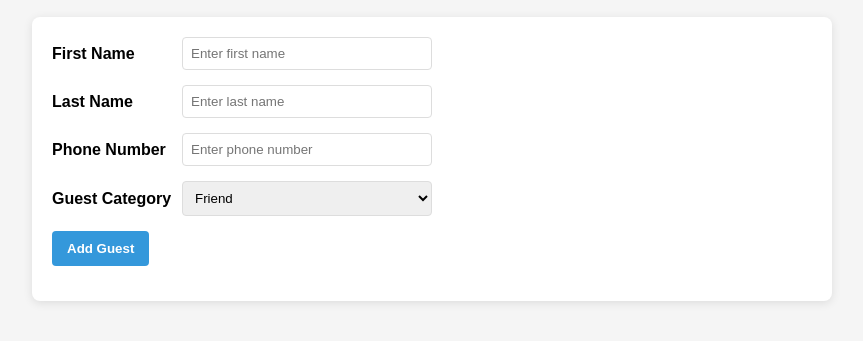
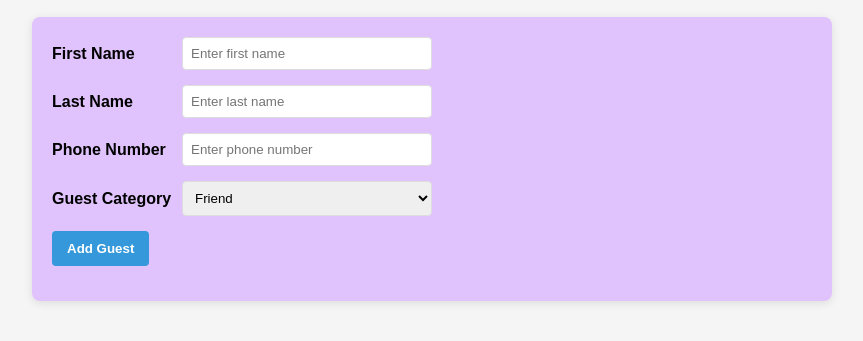
Before and after one commit to annetnyabuto/week-2-code-challenge, a plain HTML site: page index.html in a window 1280 px wide. Shown: the part 89-430 px from the top of the page, without its empty margins (208-1071 px from the left). Drawn offline with Linux system fonts and the light colour scheme.

Commit message:
changed the form background color

```diff
--- a/style.css
+++ b/style.css
@@ -23,7 +23,7 @@ h1 {
 
 /* Guest form styles */
 #guestForm {
-  background-color: white;
+  background-color: #e0c3fc;
   padding: 20px;
   border-radius: 8px;
   margin-bottom: 20px;
```
